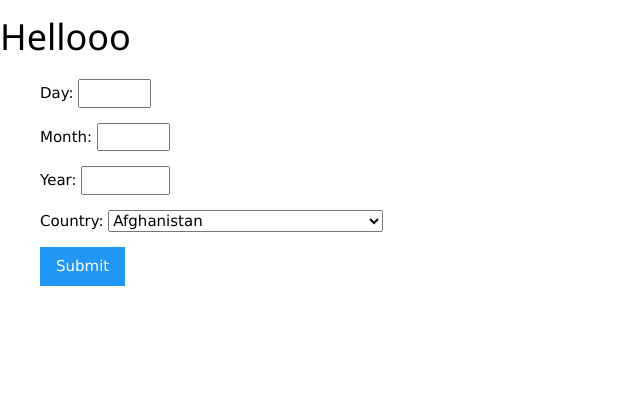
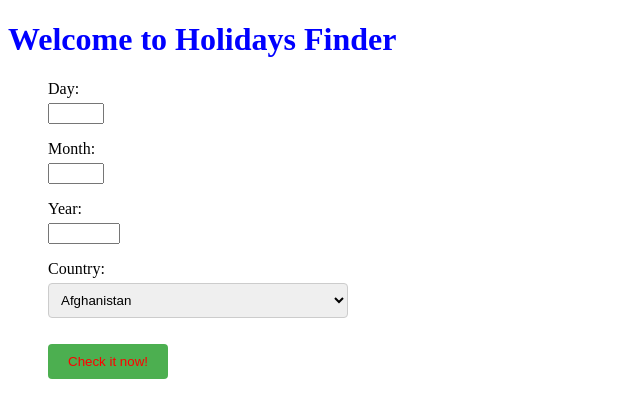
Before and after one commit to scriubuguri/HoliDates, a Django app: page / in a window 1280 px wide. Shown: the top 418 px of the page, without its empty margins (0-640 px from the left). Run offline with Django 5.2, Linux system fonts and the light colour scheme.

Commit message:
add some styling

```diff
--- a/holiFinder/settings.py
+++ b/holiFinder/settings.py
@@ -11,6 +11,7 @@ https://docs.djangoproject.com/en/5.0/ref/settings/
 """
 
 from pathlib import Path
+import os
 
 # Build paths inside the project like this: BASE_DIR / 'subdir'.
 BASE_DIR = Path(__file__).resolve().parent.parent
@@ -117,6 +118,7 @@ USE_TZ = True
 # https://docs.djangoproject.com/en/5.0/howto/static-files/
 
 STATIC_URL = 'static/'
+STATIC_ROOT = os.path.join(BASE_DIR, 'static')
 
 # Default primary key field type
 # https://docs.djangoproject.com/en/5.0/ref/settings/#default-auto-field
--- a/holidays/static/css_file.css
+++ b/holidays/static/css_file.css
@@ -0,0 +1,36 @@
+form {
+    width: 300px;
+    margin: 300;
+}
+
+label {
+    display: block;
+    margin-bottom: 5px;
+}
+
+input[type="text"],
+select {
+    width: 100%;
+    padding: 8px;
+    margin-bottom: 10px;
+    border: 1px solid #ccc;
+    border-radius: 4px;
+    box-sizing: border-box;
+}
+
+button {
+    background-color: #4CAF50;
+    color: red;
+    padding: 10px 20px;
+    border: none;
+    border-radius: 4px;
+    cursor: pointer;
+}
+
+button:hover {
+    background-color: #45a049;
+}
+
+h1 {
+	color: blue;
+}
--- a/holidays/templates/index.html
+++ b/holidays/templates/index.html
@@ -1,20 +1,19 @@
 <!DOCTYPE html>
+{% load static %}
 <html lang="en">
 <head>
     <meta charset="UTF-8">
-    <meta name="viewport" content="width=device-width, initial-scale="1.0">
-    <meta http-equiv="X-UA-Compatible" content="ie=edge">
-    <link rel="stylesheet" href="https://www.w3schools.com/w3css/4/w3.css">
+    <link rel="stylesheet" type="text/css" href="{% static 'css_file.css' %}">
     <title>Holidays Finder</title>
 </head>
 <body>
-<h1>Hellooo</h1>
+<h1>Welcome to Holidays Finder</h1>
     {% block sidebar %}
-        <ul class="sidebar-nav">
+        <ul class="mi">
             <form method="POST">
             {% csrf_token %}
             {{ forms.as_p }}
-                <button class="w3-btn w3-blue">Submit</button>
+                <button>Check it now!</button>
              </form>
           </ul>
     {% endblock %}
```
